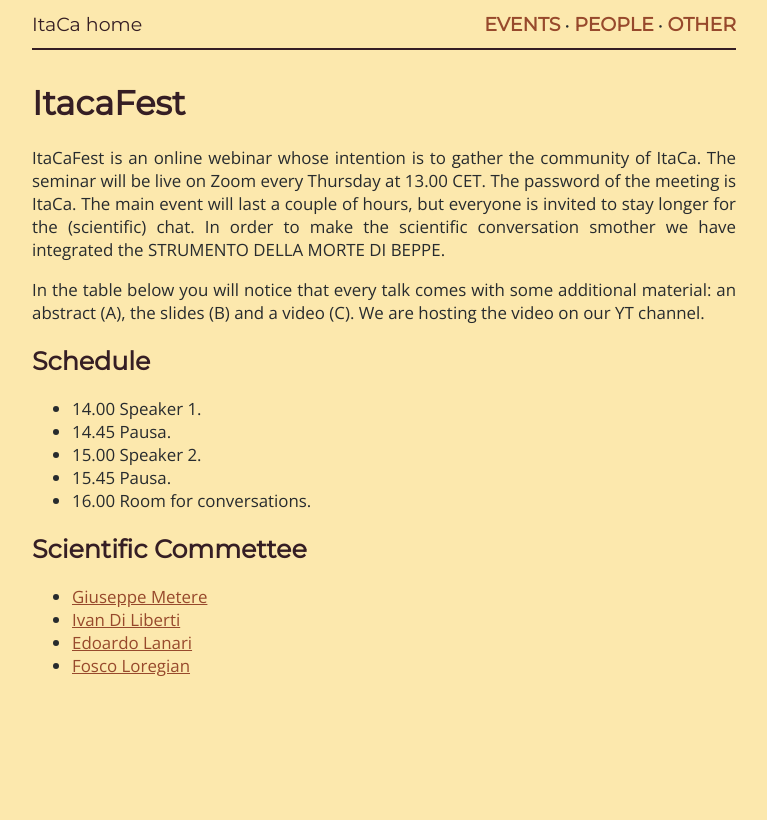
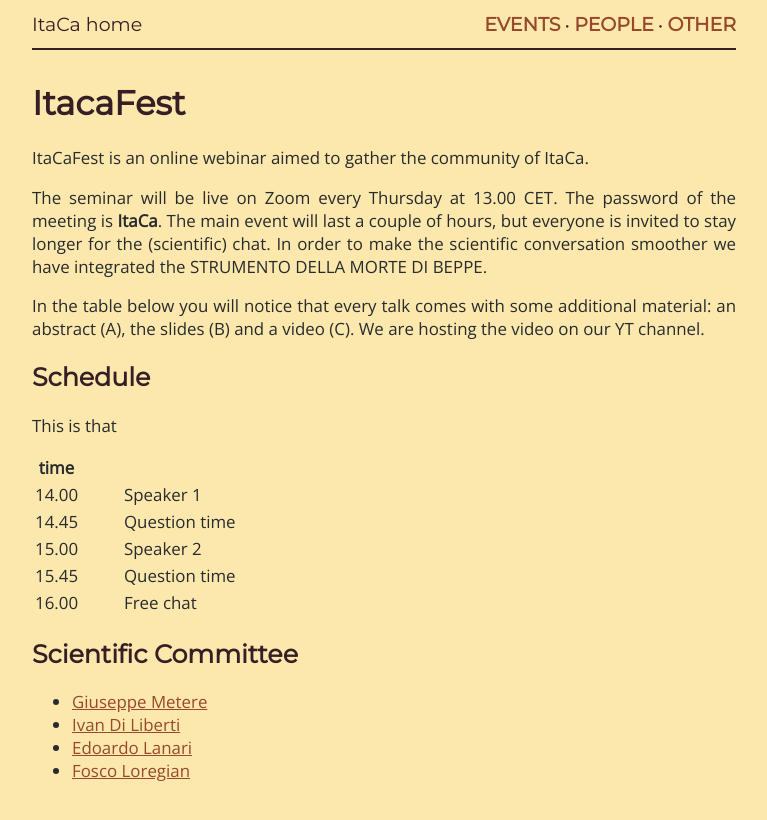
Before and after one commit to Progetto-ItaCa/Progetto-ItaCa.github.io, a Jekyll site: the page built from pages/fest.md, in a window 1280 px wide. Shown: the top 820 px of the page, without its empty margins (256-1023 px from the left). Built offline with Jekyll 4.4.1, drawn with Linux system fonts in a browser that asks for light colours; our own code applies the rules of GitHub Pages for plain Markdown files.

Commit message:
write itacafest

```diff
--- a/pages/fest.md
+++ b/pages/fest.md
@@ -4,20 +4,26 @@ title: Itaca Fest
 
 # ItacaFest
 
-ItaCaFest is an online webinar whose intention is to gather the community of ItaCa. The seminar will be live on Zoom every Thursday at 13.00 CET. The password of the meeting is ItaCa. The main event will last a couple of hours, but everyone is invited to stay longer for the (scientific) chat. In order to make the scientific conversation smother we have integrated the STRUMENTO DELLA MORTE DI BEPPE.
+ItaCaFest is an online webinar aimed to gather the community of ItaCa.
+
+The seminar will be live on Zoom every Thursday at 13.00 CET. The password of the meeting is __ItaCa__. The main event will last a couple of hours, but everyone is invited to stay longer for the (scientific) chat. In order to make the scientific conversation smoother we have integrated the STRUMENTO DELLA MORTE DI BEPPE.
 
 In the table below you will notice that every talk comes with some additional material: an abstract (A), the slides (B) and a video (C). We are hosting the video on our YT channel.
 
+## Schedule
 
-## Schedule
-- 14.00 Speaker 1.
-- 14.45 Pausa.
-- 15.00 Speaker 2.
-- 15.45 Pausa.
-- 16.00 Room for conversations.
+This is that
+
+| time  ||||||               |
+|:-----:||||||---------------|
+| 14.00 |||||| Speaker 1     |
+| 14.45 |||||| Question time |
+| 15.00 |||||| Speaker 2     |
+| 15.45 |||||| Question time |
+| 16.00 |||||| Free chat     |
 
 
-## Scientific Commettee
+## Scientific Committee
 
 - [Giuseppe Metere](http://math.unipa.it/metere/)
 - [Ivan Di Liberti](https://diliberti.github.io)
```
Also changed, not shown: 5 other files.
